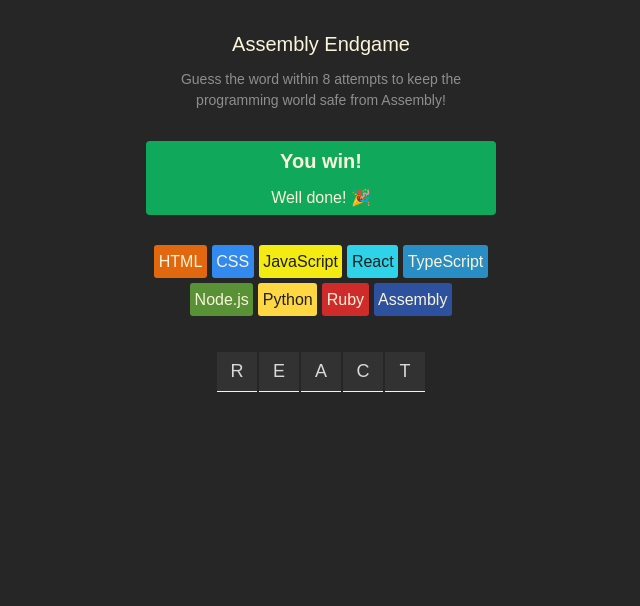
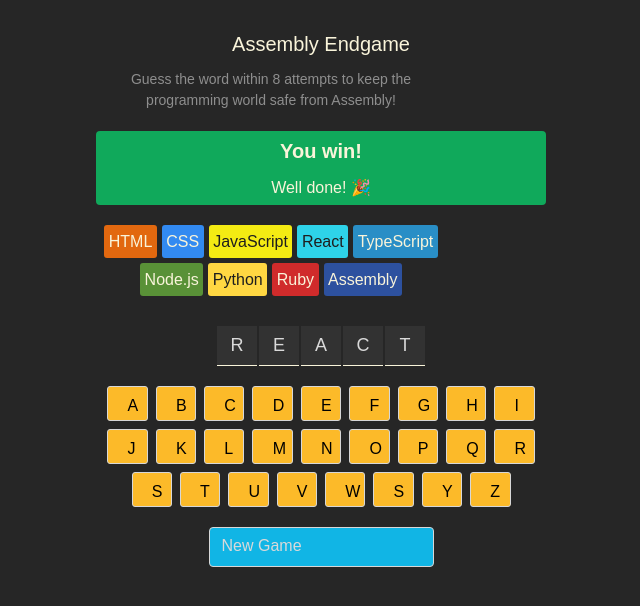
Before and after one commit to Chiomalina/Code-Extinction-Game, a React (Vite) app: page / in a window 1280 px wide. Shown: the top 606 px of the page, without its empty margins (319-959 px from the left). Built offline with nearby package versions, Linux system fonts and the light colour scheme.

Commit message:
update App.css

```diff
--- a/src/App.css
+++ b/src/App.css
@@ -37,7 +37,7 @@
     align-items: center;
     color: #F9F4DA;
     border-radius: 4px;
-    margin-block: 30px;
+    margin-block: 20px;
 }
 
 section.game-status > p {
@@ -54,7 +54,7 @@
   gap: 5px;
   justify-content: center;
   max-width: 350px;
-  margin-bottom: 36px;
+  margin-bottom: 30px;
 }
 
 span.chip {
@@ -66,6 +66,7 @@
   display: flex;
   justify-content: center;
   gap: 2px;
+  margin-bottom: 20px;
 }
 
 section.word > span {
@@ -79,3 +80,35 @@
   border-bottom: 1px solid #F9F4DA;
 
 }
+
+section.keyboard {
+  display: flex;
+  flex-wrap: wrap;
+  gap: 8px;
+  justify-content: center;
+  max-width: 450px;
+}
+
+section.keyboard > button {
+  height: 35px;
+  width: 35px;
+  background-color: #FCBA29;
+  border: 1px solid #D7D7D7;
+  border-radius: 3px;
+  cursor: pointer;
+}
+
+section.new-game {
+    background-color: #11B5E5;
+    border: 1px solid #D7D7D7;
+    border-radius: 4px;
+    width: 225px;
+    height: 40px;
+    padding: 6px 12px;
+    display: block;
+    margin-inline: auto;
+    cursor: pointer;
+    margin-top: 20px;
+
+
+}
--- a/src/App.jsx
+++ b/src/App.jsx
@@ -5,6 +5,8 @@
 
 function App() {
   const [currentWord, setCurrentWord] = useState("react")
+
+  const alphabet = "abcdefghijklmnopqrstuvwsyz"
 
   const letterElement = currentWord.split("").map((letter, index) => (
     <span key={index}>{letter.toLocaleUpperCase()}</span>
@@ -26,6 +28,12 @@
       )
     })
 
+    const keyboardElements = alphabet.split("").map((letter, index) => (
+      <button key={index}>
+        {letter.toUpperCase()}
+        </button>
+    ))
+
   return (
     <>
       <Header
@@ -45,6 +53,13 @@
       <section className="word">
         {letterElement}
       </section>
+
+      <section className="keyboard">
+        {keyboardElements}
+      </section>
+
+      <section className="new-game">New Game</section>
+
     </>
   )
 }
```
